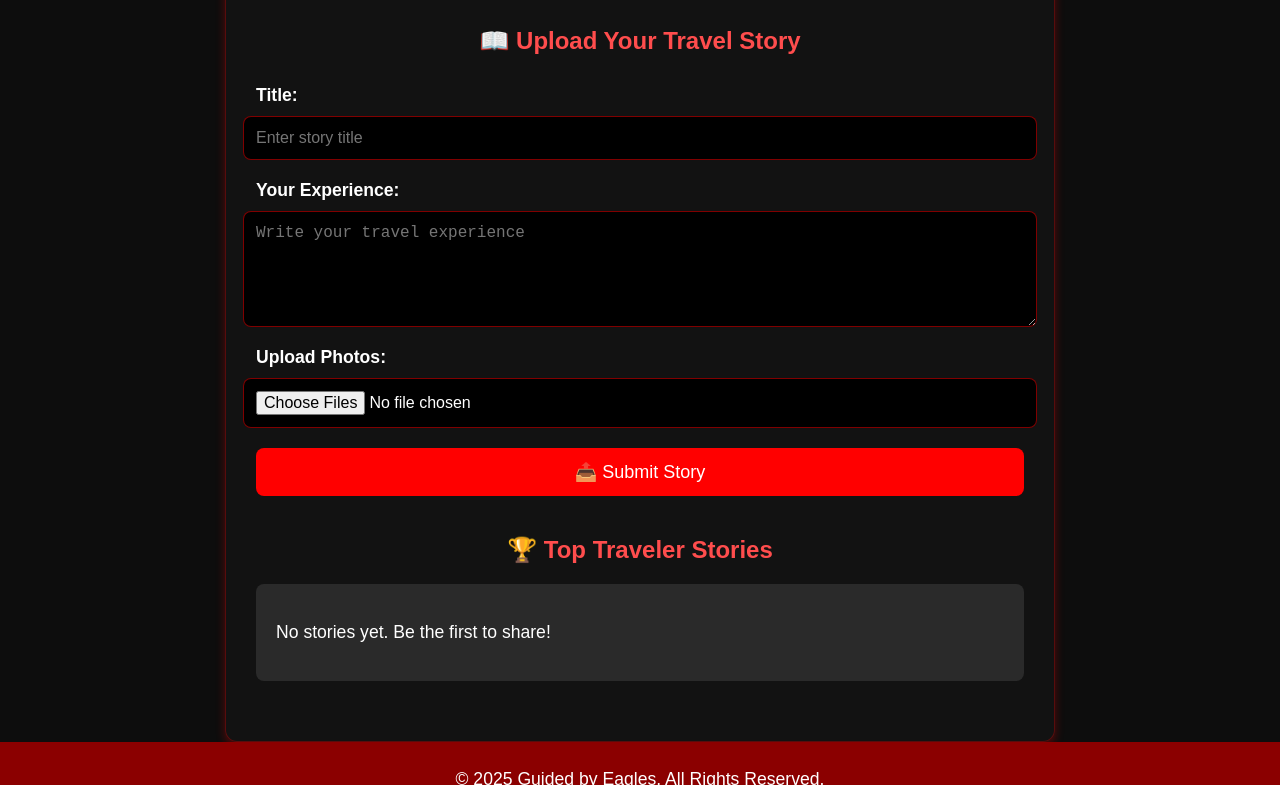
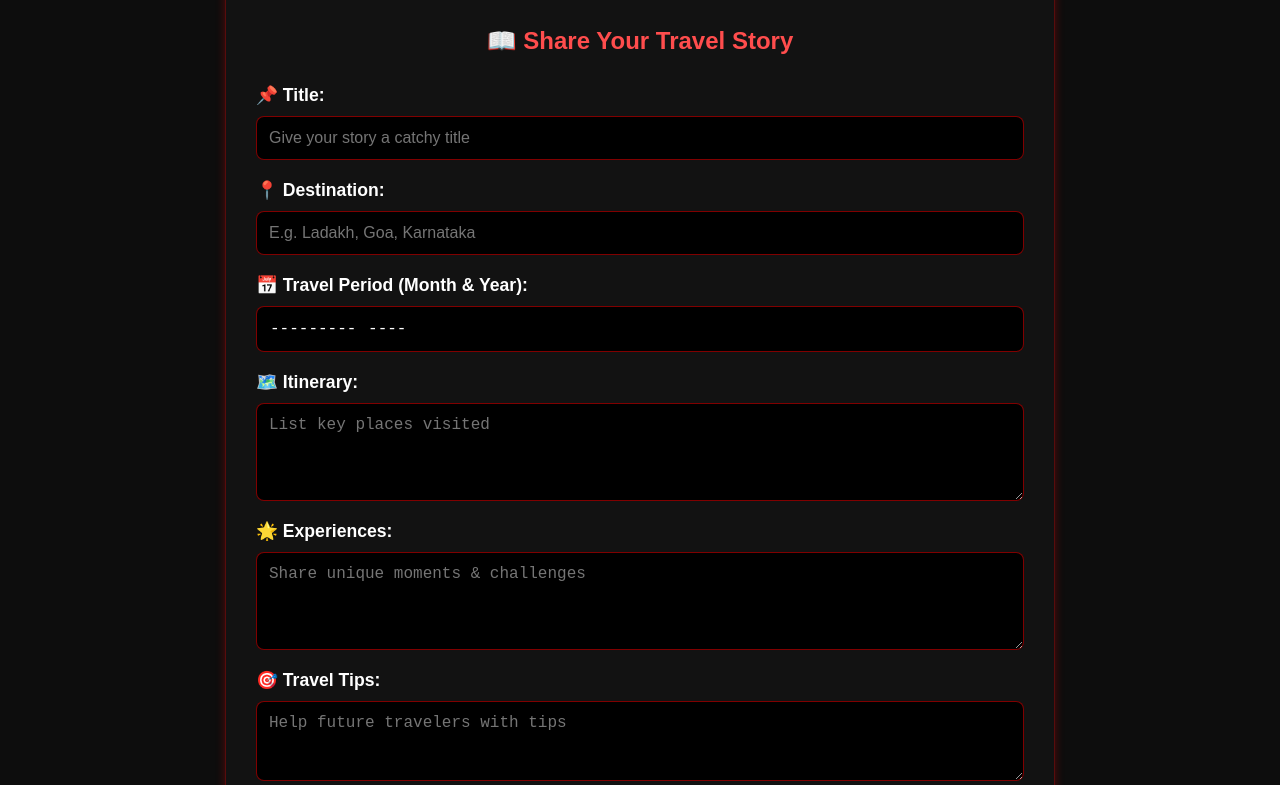
Before and after one commit to nikhilgrd64/GuidedByEagles, a plain HTML site: page post-trip.html in a window 1280 px wide. Shown: the part 635-1420 px from the top of the page. Drawn offline with Linux system fonts and the light colour scheme; no server answers.

Commit message:
Update post-trip.html back to details

```diff
--- a/post-trip.html
+++ b/post-trip.html
@@ -1,11 +1,10 @@
-<!DOCTYPE html>
 <html lang="en">
  <head>
      <meta charset="UTF-8">
      <meta name="viewport" content="width=device-width, initial-scale=1.0">
      <title>Post-Trip Engagement - Guided by Eagles</title>
      <link rel="stylesheet" href="styles-post-trip.css">
-    <script defer src="script-post-trip.js"></script>
+     <script type="module" src="script-post-trip.js"></script>
 
      <script type="module">
   import { logVisitor } from './visitortracker.js';
@@ -17,6 +16,7 @@
      <header>
          <nav>
              <a href="index.html" class="logo-link"><div class="logo">📝Guided by Eagles🦅</div></a>
+             <a href="index.html" class="logo-link"><div class="logo">📝 Guided by Eagles 🦅</div></a>
              <ul>
                  <li><a href="index.html">Home</a></li>
                  <li><a href="trip-planning.html">Plan</a></li>
@@ -39,16 +39,28 @@
          </div>
 
          <div class="section">
-            <h2>📖 Upload Your Travel Story</h2>
+             <h2>📖 Share Your Travel Story</h2>
              <form id="story-form">
-                <label for="title">Title:</label>
-                <input type="text" id="title" placeholder="Enter story title" required>
+                 <label for="title">📌 Title:</label>
+                 <input type="text" id="title" placeholder="Give your story a catchy title" required>
 
-                <label for="story">Your Experience:</label>
-                <textarea id="story" rows="5" placeholder="Write your travel experience" required></textarea>
+                 <label for="destination">📍 Destination:</label>
+                 <input type="text" id="destination" placeholder="E.g. Ladakh, Goa, Karnataka" required>
 
-                <label for="photo">Upload Photos:</label>
-                <input type="file" id="photo" multiple>
+                 <label for="travel-period">📅 Travel Period (Month & Year):</label>
+                 <input type="month" id="travel-period" required>
+
+                 <label for="itinerary">🗺️ Itinerary:</label>
+                 <textarea id="itinerary" rows="4" placeholder="List key places visited" required></textarea>
+
+                 <label for="experiences">🌟 Experiences:</label>
+                 <textarea id="experiences" rows="4" placeholder="Share unique moments & challenges" required></textarea>
+
+                 <label for="tips">🎯 Travel Tips:</label>
+                 <textarea id="tips" rows="3" placeholder="Help future travelers with tips" required></textarea>
+
+                 <label for="links">🔗 Links to Photos/Videos:</label>
+                 <input type="text" id="links" placeholder="Paste YouTube, Instagram, or blog links">
 
                  <button type="submit">📤 Submit Story</button>
              </form>
```
Lines whose indentation alone changed are shown as unchanged.
